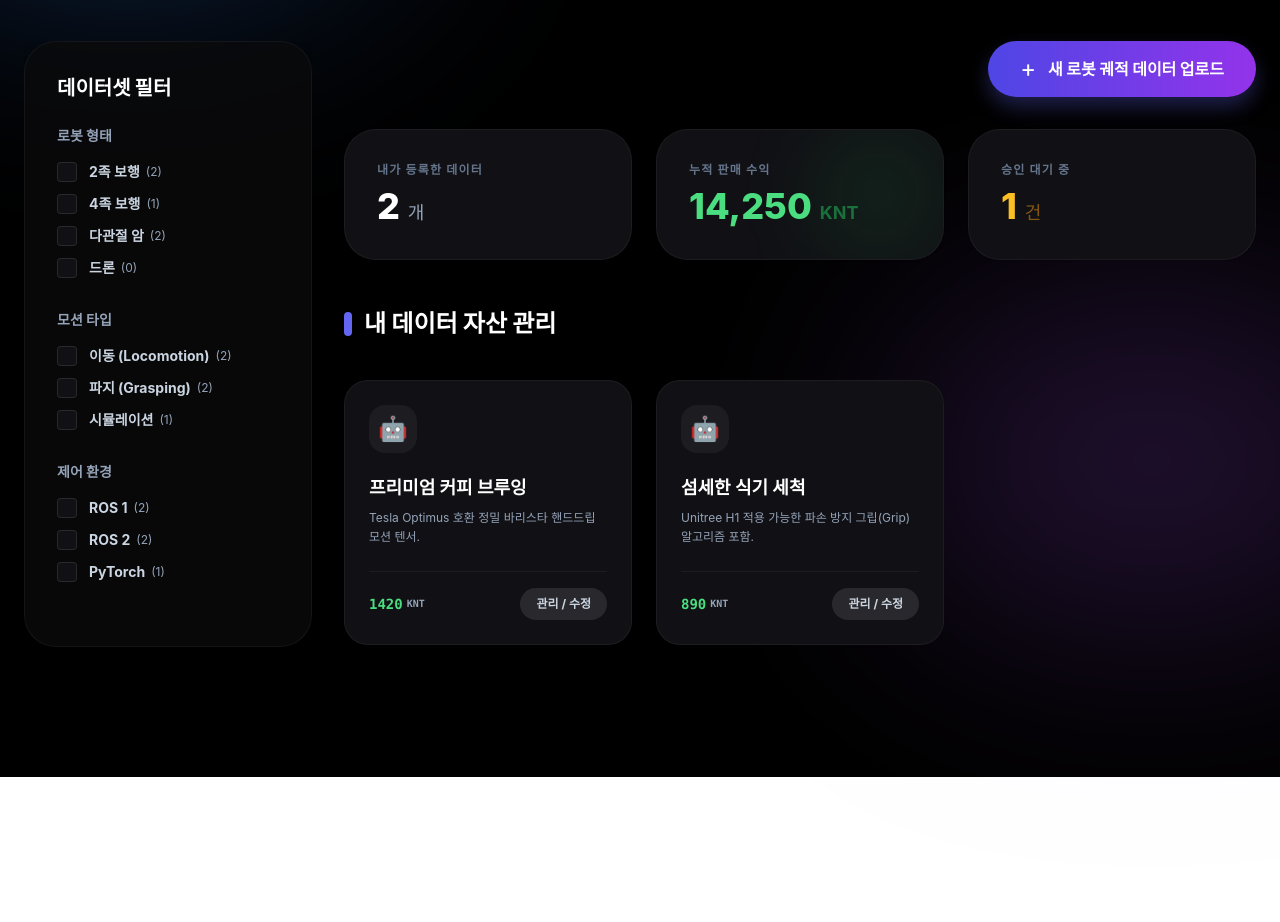
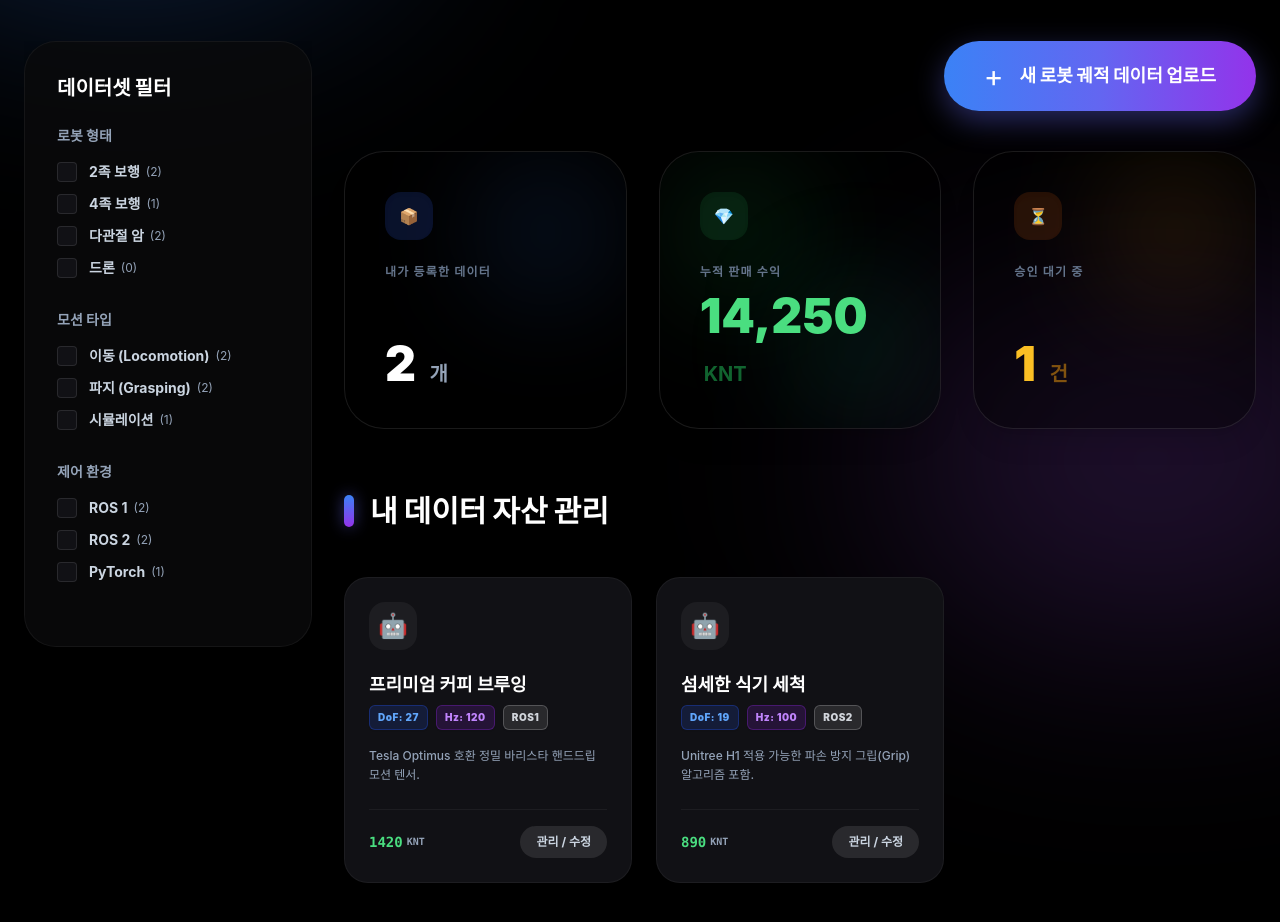
Before and after one commit to itsmin7-dotcom/kineticshare-web, a React (Vite) app: page /provider in a window 1280 px wide. Shown: the part 260-1182 px from the top of the page. Before the commit the page ends 1037 px from the top, so only its background shows below. Built offline with nearby package versions, Linux system fonts and the light colour scheme; no server answers.

Commit message:
design: 공급자 뷰 레이아웃 개편 (1단 와이드, 글래스모피즘 벤토 위젯 적용) 및 자산 메타데이터 뱃지 복구

```diff
--- a/src/pages/MarketExplorer.jsx
+++ b/src/pages/MarketExplorer.jsx
@@ -204,31 +204,41 @@ export default function MarketExplorer({ role, onNavigate }) {
 
           {/* 공급자(Provider) 전용 스튜디오 UI 복원 */}
           {role === 'provider' && (
-            <div className="mb-10">
-              <div className="flex justify-end mb-8">
-                <button className="px-8 py-4 rounded-full bg-gradient-to-r from-indigo-600 to-purple-600 text-white font-extrabold shadow-[0_10px_20px_rgba(99,102,241,0.3)] hover:shadow-[0_15px_30px_rgba(99,102,241,0.5)] hover:-translate-y-1 transition-all duration-300 flex items-center gap-3">
-                  <span className="text-2xl font-normal leading-none">+</span> 새 로봇 궤적 데이터 업로드
+            <div className="mb-12">
+              <div className="flex justify-end mb-10">
+                <button className="px-10 py-5 rounded-full bg-gradient-to-r from-primary via-indigo-500 to-purple-600 text-white font-black text-lg shadow-[0_10px_30px_rgba(99,102,241,0.4)] hover:shadow-[0_15px_40px_rgba(99,102,241,0.6)] hover:-translate-y-1.5 transition-all duration-300 flex items-center gap-4 relative overflow-hidden group">
+                  <div className="absolute inset-0 bg-white/20 -skew-x-12 -translate-x-full group-hover:animate-shimmer"></div>
+                  <span className="text-3xl font-normal leading-none relative z-10">+</span>
+                  <span className="relative z-10">새 로봇 궤적 데이터 업로드</span>
                 </button>
               </div>
 
-              <div className="grid grid-cols-1 md:grid-cols-3 gap-6">
-                <div className="bg-white dark:bg-[#111115] border border-slate-200 dark:border-white/[0.05] rounded-[2rem] p-8 flex flex-col shadow-sm">
-                  <p className="text-xs font-bold text-slate-500 uppercase tracking-widest mb-2">내가 등록한 데이터</p>
-                  <p className="text-4xl font-extrabold text-slate-900 dark:text-white mt-auto">2 <span className="text-lg text-slate-400 font-medium">개</span></p>
+              <div className="grid grid-cols-1 md:grid-cols-3 gap-8">
+                <div className="bg-white/60 dark:bg-black/40 backdrop-blur-3xl border border-slate-200/50 dark:border-white/10 rounded-[2.5rem] p-10 flex flex-col shadow-xl relative overflow-hidden group transition-all duration-500 hover:border-blue-500/50">
+                  <div className="absolute top-0 right-0 w-40 h-40 bg-blue-500/10 rounded-full blur-[50px] group-hover:bg-blue-500/20 transition-colors duration-500"></div>
+                  <div className="w-12 h-12 rounded-2xl bg-blue-100 dark:bg-blue-900/30 flex items-center justify-center text-blue-600 dark:text-blue-400 mb-6 shadow-inner relative z-10">📦</div>
+                  <p className="text-xs font-bold text-slate-500 uppercase tracking-widest mb-3 relative z-10">내가 등록한 데이터</p>
+                  <p className="text-5xl font-black text-slate-900 dark:text-white mt-auto relative z-10">2 <span className="text-xl text-slate-400 font-bold ml-1">개</span></p>
                 </div>
-                <div className="bg-white dark:bg-[#111115] border border-slate-200 dark:border-white/[0.05] rounded-[2rem] p-8 flex flex-col relative overflow-hidden group shadow-sm">
-                  <div className="absolute top-0 right-0 w-32 h-32 bg-green-500/10 rounded-full blur-[40px] group-hover:bg-green-500/20 transition-colors"></div>
-                  <p className="text-xs font-bold text-slate-500 uppercase tracking-widest mb-2 relative z-10">누적 판매 수익</p>
-                  <p className="text-4xl font-extrabold text-green-600 dark:text-green-400 mt-auto relative z-10">14,250 <span className="text-lg font-bold text-green-700/50 dark:text-green-500/50">KNT</span></p>
+
+                <div className="bg-white/60 dark:bg-black/40 backdrop-blur-3xl border border-slate-200/50 dark:border-white/10 rounded-[2.5rem] p-10 flex flex-col shadow-xl relative overflow-hidden group transition-all duration-500 hover:border-green-500/50">
+                  <div className="absolute top-0 left-0 w-40 h-40 bg-green-500/10 rounded-full blur-[50px] group-hover:bg-green-500/20 transition-colors duration-500"></div>
+                  <div className="absolute bottom-0 right-0 w-40 h-40 bg-emerald-500/10 rounded-full blur-[50px] group-hover:bg-emerald-500/20 transition-colors duration-500"></div>
+                  <div className="w-12 h-12 rounded-2xl bg-green-100 dark:bg-green-900/30 flex items-center justify-center text-green-600 dark:text-green-400 mb-6 shadow-inner relative z-10">💎</div>
+                  <p className="text-xs font-bold text-slate-500 uppercase tracking-widest mb-3 relative z-10">누적 판매 수익</p>
+                  <p className="text-5xl font-black text-green-600 dark:text-green-400 mt-auto relative z-10">14,250 <span className="text-xl font-bold text-green-700/50 dark:text-green-500/50 ml-1">KNT</span></p>
                 </div>
-                <div className="bg-white dark:bg-[#111115] border border-slate-200 dark:border-white/[0.05] rounded-[2rem] p-8 flex flex-col shadow-sm">
-                  <p className="text-xs font-bold text-slate-500 uppercase tracking-widest mb-2">승인 대기 중</p>
-                  <p className="text-4xl font-extrabold text-amber-500 dark:text-amber-400 mt-auto">1 <span className="text-lg text-slate-400 font-medium text-amber-600/50 dark:text-amber-500/50">건</span></p>
+
+                <div className="bg-white/60 dark:bg-black/40 backdrop-blur-3xl border border-slate-200/50 dark:border-white/10 rounded-[2.5rem] p-10 flex flex-col shadow-xl relative overflow-hidden group transition-all duration-500 hover:border-amber-500/50">
+                  <div className="absolute top-0 right-0 w-40 h-40 bg-amber-500/10 rounded-full blur-[50px] group-hover:bg-amber-500/20 transition-colors duration-500"></div>
+                  <div className="w-12 h-12 rounded-2xl bg-amber-100 dark:bg-amber-900/30 flex items-center justify-center text-amber-600 dark:text-amber-400 mb-6 shadow-inner relative z-10">⏳</div>
+                  <p className="text-xs font-bold text-slate-500 uppercase tracking-widest mb-3 relative z-10">승인 대기 중</p>
+                  <p className="text-5xl font-black text-amber-500 dark:text-amber-400 mt-auto relative z-10">1 <span className="text-xl text-slate-400 font-bold text-amber-600/50 dark:text-amber-500/50 ml-1">건</span></p>
                 </div>
               </div>
 
-              <h3 className="text-2xl font-extrabold text-slate-900 dark:text-white mt-12 mb-6 flex items-center gap-3">
-                <div className="w-2 h-6 bg-indigo-500 rounded-full"></div>
+              <h3 className="text-3xl font-black text-slate-900 dark:text-white mt-16 mb-8 flex items-center gap-4">
+                <div className="w-2.5 h-8 bg-gradient-to-b from-primary to-purple-600 rounded-full shadow-[0_0_15px_rgba(99,102,241,0.5)]"></div>
                 내 데이터 자산 관리
               </h3>
             </div>
@@ -254,7 +264,21 @@ export default function MarketExplorer({ role, onNavigate }) {
                   <h3 className="text-lg font-bold text-slate-900 dark:text-white mb-2 leading-tight">
                     {asset.name}
                   </h3>
-                  <p className="text-xs text-slate-500 dark:text-slate-400 mb-6 flex-1 line-clamp-2 leading-relaxed">
+
+                  {/* 추가된 메타데이터 칩(Badge) 영역 */}
+                  <div className="flex flex-wrap gap-2 mb-4">
+                    <span className="text-[10px] font-black tracking-wider px-2 py-1 bg-blue-100 dark:bg-blue-900/30 text-blue-600 dark:text-blue-400 rounded-md border border-blue-200 dark:border-blue-800/50 shadow-sm">
+                      DoF: {asset.dof}
+                    </span>
+                    <span className="text-[10px] font-black tracking-wider px-2 py-1 bg-purple-100 dark:bg-purple-900/30 text-purple-600 dark:text-purple-400 rounded-md border border-purple-200 dark:border-purple-800/50 shadow-sm">
+                      Hz: {asset.hz}
+                    </span>
+                    <span className="text-[10px] font-black tracking-wider px-2 py-1 bg-slate-100 dark:bg-white/10 text-slate-600 dark:text-gray-300 rounded-md border border-slate-200 dark:border-white/20 uppercase shadow-sm">
+                      {asset.env}
+                    </span>
+                  </div>
+
+                  <p className="text-xs text-slate-500 dark:text-slate-400 mb-6 flex-1 line-clamp-2 leading-relaxed font-medium">
                     {asset.description}
                   </p>
 
```
